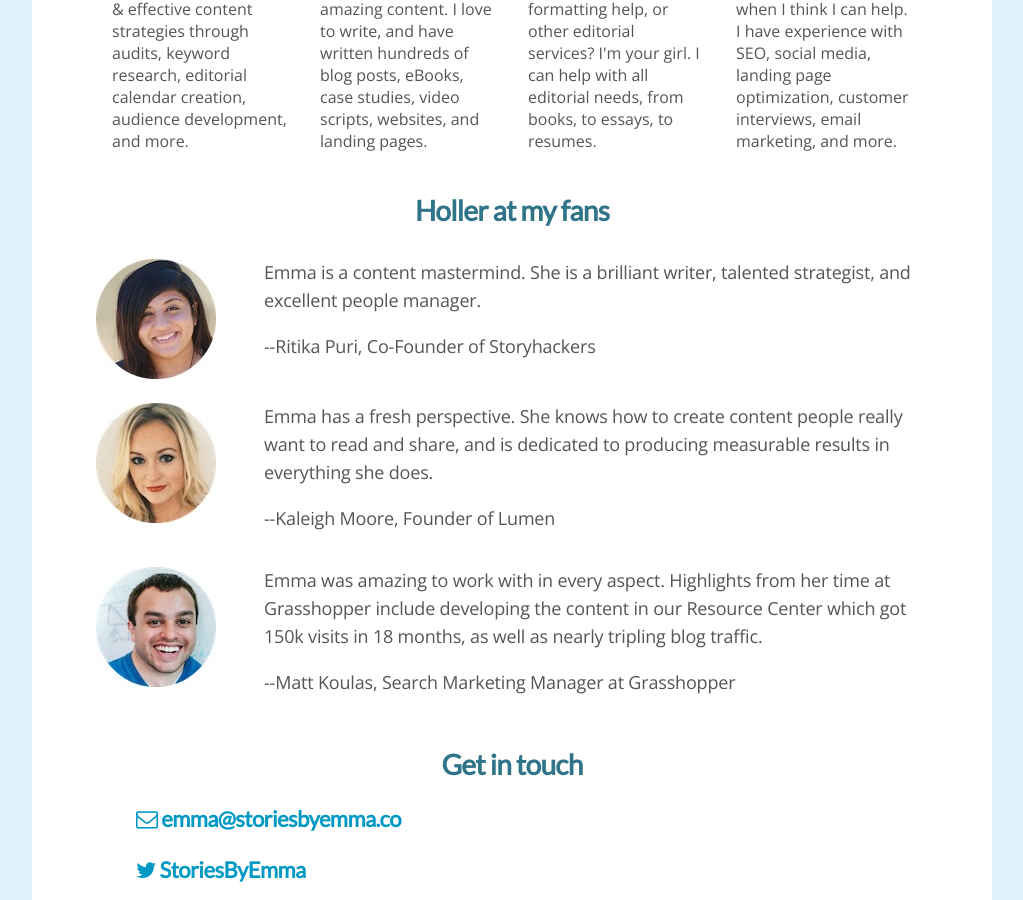
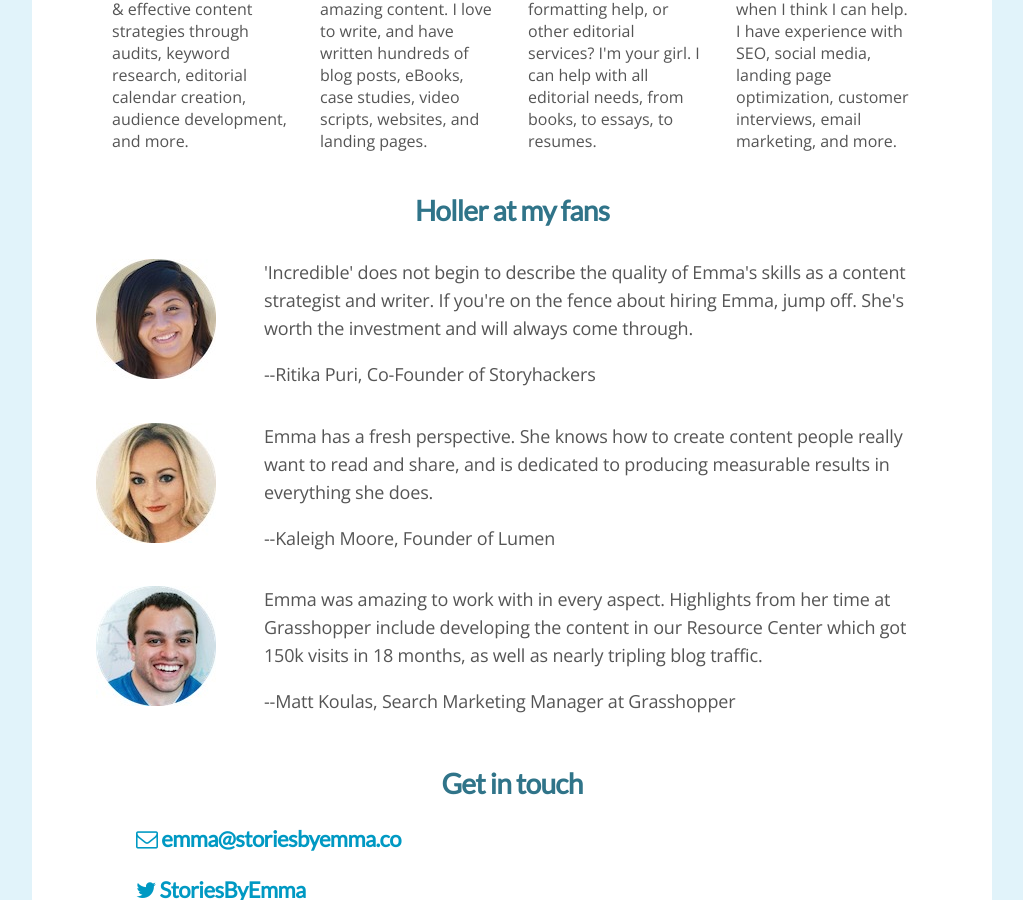
Before and after one commit to emmalepsy/emmalepsy.github.io, a Jekyll site: the page index.html, which Jekyll copies as it is, in a window 1280 px wide and 900 px high, scrolled down 1280 px. Shown: the whole window, without its empty margins (128-1151 px from the left). Built offline with Jekyll 4.4.1, drawn with Linux system fonts in a browser that asks for light colours; nearby versions of some CDN libraries; a style sheet for code colours, icons or effects is not loaded.

Commit message:
Update index.html

```diff
--- a/index.html
+++ b/index.html
@@ -161,9 +161,7 @@
 	  <img src="ritika.jpg">
 	  <p class="pull-quote">
 	    <span class="mega-octicon
-			 octicon-quote"></span> Emma is a content mastermind. She is a
-            brilliant writer, talented strategist, and excellent people
-            manager.
+			 octicon-quote"></span> 'Incredible' does not begin to describe the quality of Emma's skills as a content strategist and writer. If you're on the fence about hiring Emma, jump off. She's worth the investment and will always come through.
 	  </p>
 	  <p class="pull-quote">
             --Ritika Puri, Co-Founder of Storyhackers
```
